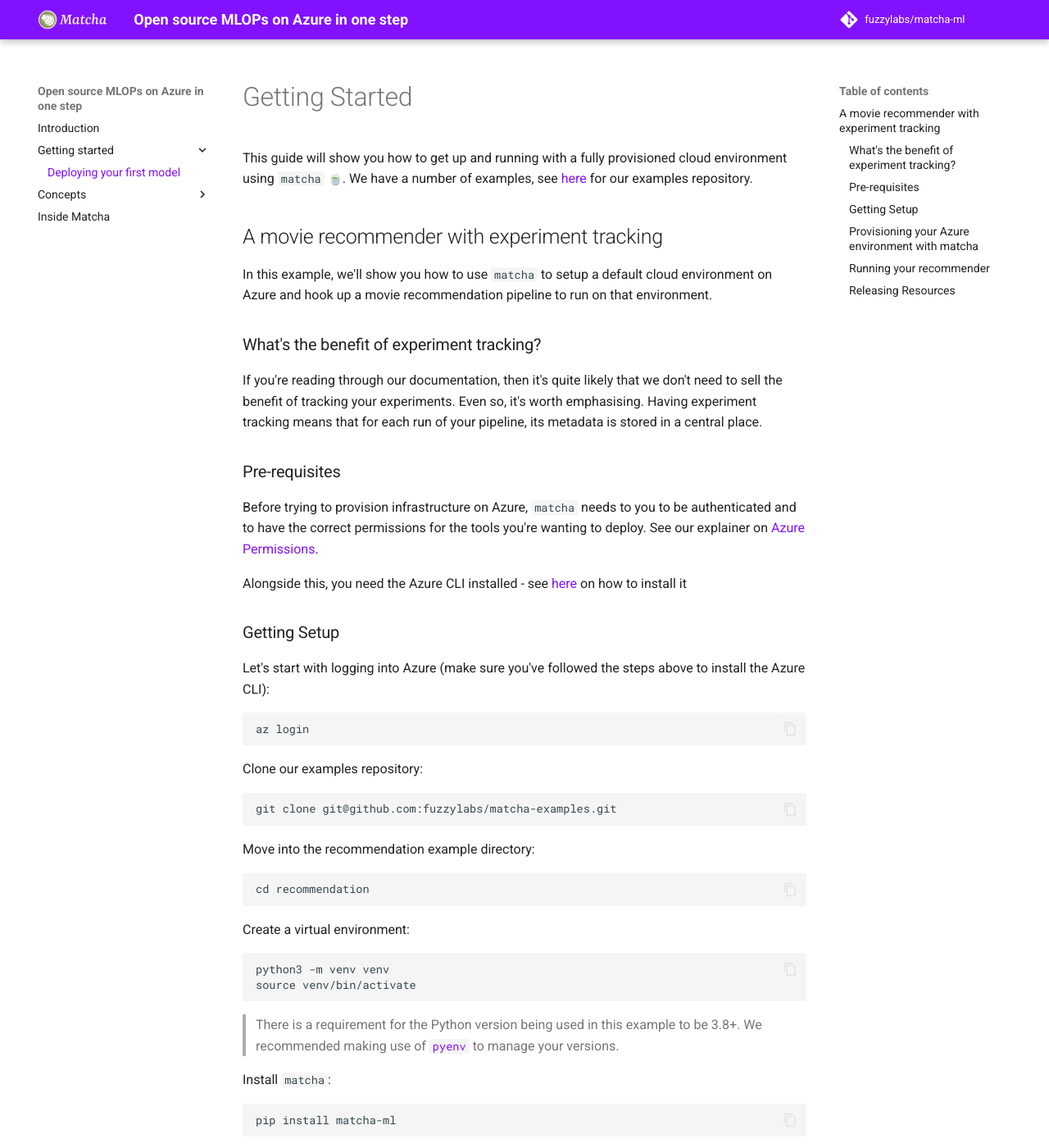
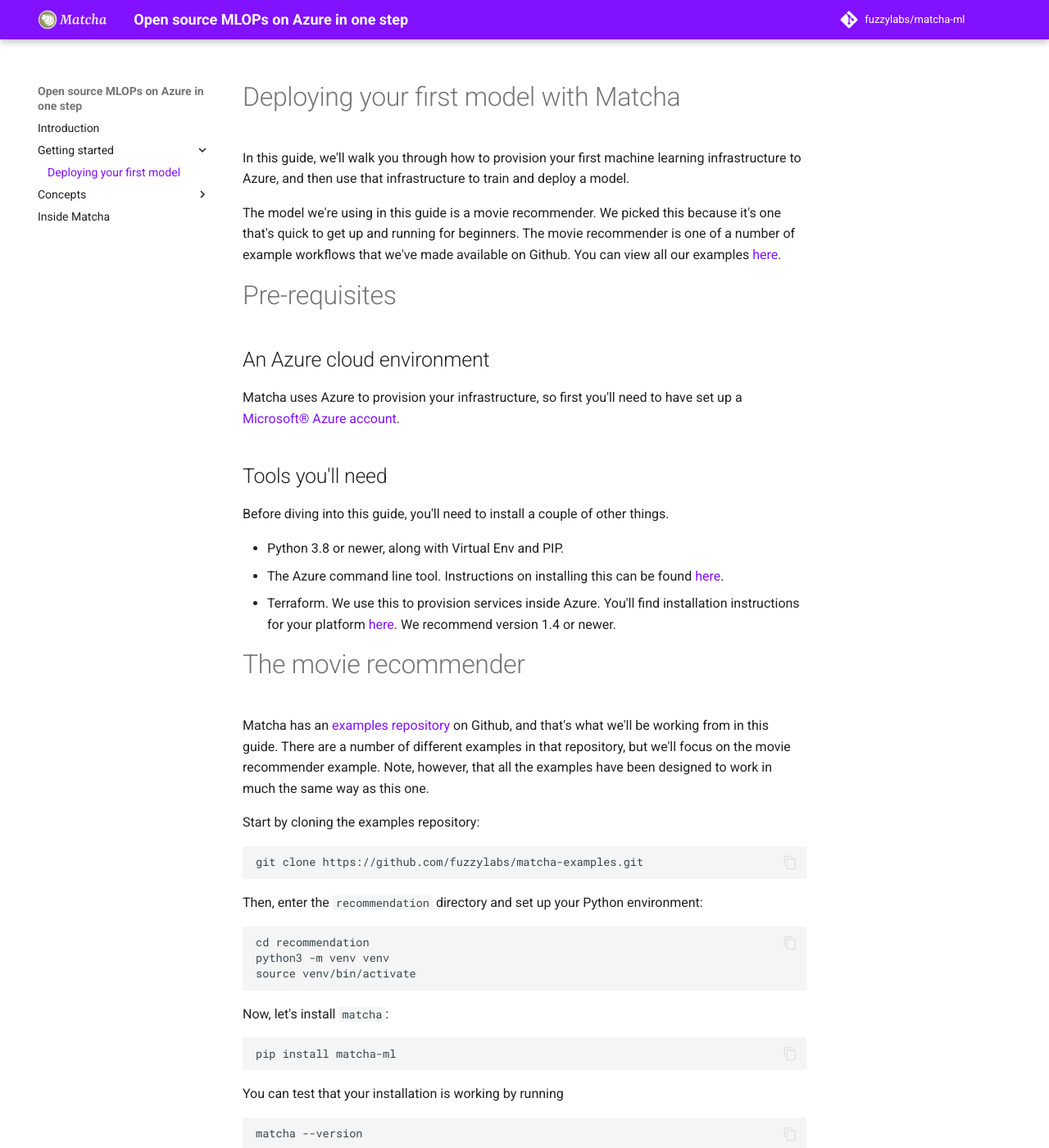
Before and after one commit to fuzzylabs/matcha, an MkDocs documentation site: the page built from docs/getting-started.md, in a window 1280 px wide and 1400 px high. Shown: the whole window at 82% size. Built offline with MkDocs 1.6.1 and Material for MkDocs 9.7.7, drawn with Linux system fonts in a browser that asks for light colours; emoji names are drawn with the system emoji font; comment, search, counter and statistics services are not loaded; some of the changed text lies outside the part shown.

Commit message:
Your first model guide

````diff
--- a/docs/getting-started.md
+++ b/docs/getting-started.md
@@ -1,82 +1,78 @@
-# Getting Started
+# Deploying your first model with Matcha
 
-This guide will show you how to get up and running with a fully provisioned cloud environment using `matcha` :tea:. We have a number of examples, see [here](https://github.com/fuzzylabs/matcha-examples) for our examples repository.
+In this guide, we'll walk you through how to provision your first machine learning infrastructure to Azure, and then use that infrastructure to train and deploy a model.
 
-## A movie recommender with experiment tracking
+The model we're using in this guide is a movie recommender. We picked this because it's one that's quick to get up and running for beginners. The movie recommender is one of a number of example workflows that we've made available on Github. You can view all our examples [here](https://github.com/fuzzylabs/matcha-examples).
 
-In this example, we'll show you how to use `matcha` to setup a default cloud environment on Azure and hook up a movie recommendation pipeline to run on that environment.
+# Pre-requisites
 
-### What's the benefit of experiment tracking?
+## An Azure cloud environment
 
-If you're reading through our documentation, then it's quite likely that we don't need to sell the benefit of tracking your experiments. Even so, it's worth emphasising. Having experiment tracking means that for each run of your pipeline, its metadata is stored in a central place.
+Matcha uses Azure to provision your infrastructure, so first you'll need to have set up a [Microsoft® Azure account](https://azure.com).
 
-### Pre-requisites
+## Tools you'll need
 
-Before trying to provision infrastructure on Azure, `matcha` needs to you to be authenticated and to have the correct permissions for the tools you're wanting to deploy. See our explainer on [Azure Permissions](azure-permissions.md).
+Before diving into this guide, you'll need to install a couple of other things.
 
-Alongside this, you need the Azure CLI installed - see [here](https://learn.microsoft.com/en-us/cli/azure/install-azure-cli) on how to install it
+* Python 3.8 or newer, along with Virtual Env and PIP.
+* The Azure command line tool. Instructions on installing this can be found [here](https://learn.microsoft.com/en-us/cli/azure/install-azure-cli).
+* Terraform. We use this to provision services inside Azure. You'll find installation instructions for your platform [here](https://developer.hashicorp.com/terraform/downloads?product_intent=terraform). We recommend version 1.4 or newer.
 
-### Getting Setup
+# The movie recommender
 
-Let's start with logging into Azure (make sure you've followed the steps above to install the Azure CLI):
+Matcha has an [examples repository](https://github.com/fuzzylabs/matcha-examples) on Github, and that's what we'll be working from in this guide. There are a number of different examples in that repository, but we'll focus on the movie recommender example. Note, however, that all the examples have been designed to work in much the same way as this one.
+
+Start by cloning the examples repository:
+
+```bash
+git clone https://github.com/fuzzylabs/matcha-examples.git
+```
+
+Then, enter the `recommendation` directory and set up your Python environment:
+
+```bash
+cd recommendation
+python3 -m venv venv
+source venv/bin/activate
+```
+
+Now, let's install `matcha`:
+
+```bash
+pip install matcha-ml
+```
+
+You can test that your installation is working by running
+
+```bash
+matcha --version
+```
+
+Which should reply with something like `Matcha version: <version number>`.
+
+Now you're ready to provision your infrastructure.
+
+# Provisioning
+
+Using the Azure CLI, you will need to authenticate:
 
 ```bash
 az login
 ```
 
-Clone our examples repository:
+> Note: you'll need certain permissions in order for `matcha` to work. If you're unsure, you can just run `matcha` and it will tell you if you're missing any permissions. For specifics around permissions, please see our explainer on [Azure Permissions](azure-permissions.md).
 
-```bash
-git clone git@github.com:fuzzylabs/matcha-examples.git
-```
-
-Move into the recommendation example directory:
-
-```bash
-cd recommendation
-```
-
-Create a virtual environment:
-
-```bash
-python3 -m venv venv
-source venv/bin/activate
-```
-
-> There is a requirement for the Python version being used in this example to be 3.8+. We recommended making use of [`pyenv`](https://github.com/pyenv/pyenv) to manage your versions.
-
-Install `matcha`:
-
-```bash
-pip install matcha-ml
-```
-
-Test that your installation is working by running:
-
-```bash
-$ matcha --version
-Matcha version: 0.1.0
-```
-
-### Provisioning your Azure environment with `matcha`
-
-Now you have your virtual environment configured and `matcha` installed, it's time to provision your Azure environment. For this example, we'll deploy an experimental tracker ([MLflow](https://mlflow.org/)) to Azure. There are other components deployed as part of this, see [here](inside-matcha.md) for a detailed explanation of what `matcha` is doing.
-
-To start, you need to authenticate with Azure (see [pre-requisites](#pre-requisites)):
-
-```bash
-az login
-```
-
-`matcha` has a set of sensible defaults for the infrastructure that it'll provision for you.
-
-To provision an experiment tracker using `matcha`, run the following command (you'll be asked a series of questions which helps `matcha` personalise the environment to you):
+Next, let's provision:
 
 ```bash
 matcha provision
 ```
 
-Once `provision` has finished it's thing, you can use the following command to inspect the resources that have been provisioned for you:
+Initially, `matcha` will ask you a few questions about how you'd like your infrastructure to be set up. Specifically, it will ask for a _name_ for your infrastructure, a _region_ to deploy it to, and a password. After that, it will go ahead of provision infrastructure.
+
+> Note: provisioning can take up to 20 minutes.
+
+Once provisioning is completed, you can query `matcha`, using the `get` command:
 
 ```bash
 matcha get
@@ -136,11 +132,13 @@
 
 By default, `matcha` will hide sensitive resource properties. If you need one of these properties, then you can add the `--show-sensitive` flag to your `get` command.
 
-### Running your recommender
+# Training a model
 
-The environment is provisioned, you've got a movie recommender, and you're hyped and ready to go - we hope.
+To train the model, you'll need to do two things
 
-Running the following command will run the recommendation pipeline locally (using ZenML), but the metadata associated with it (e.g., the RMSE performance metric) will be stored in your deployed experiment tracker:
+```bash
+./setup.sh
+```
 
 ```bash
 python run.py --train
@@ -148,11 +146,9 @@
 
 From here, you'll be able to visit your experiment tracker and see the runs stored there.
 
-### Releasing Resources
+# Destroying
 
-Even though we've chosen sensible a default configuration for you, leaving the resources you've provisioned in this example running in the cloud is going to run up a bill.
-
-To release the resources that you've provisioned in this example, run the following command:
+The final thing you'll want to do is decomission the infrastructure that `matcha` has set up during this guide. `matcha` includes a `destroy` command which will remove everything that has been provisioned, which avoids running up an Azure bill!
 
 ```bash
 matcha destroy
````
Also changed, not shown: other parts of docs/getting-started.md (+1 -1 lines).
